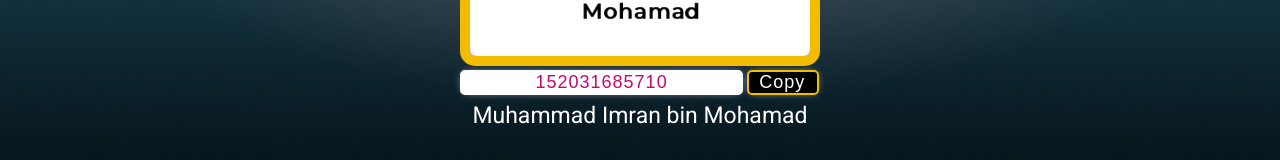
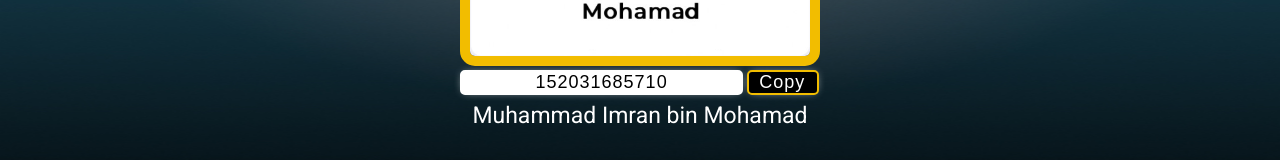
Before and after one commit to 0xh34rtl3ss/Raya22, a plain HTML site: page qr.html in a window 1280 px wide. Shown: the part 510-670 px from the top of the page. Drawn offline with nearby package versions, Linux system fonts and the light colour scheme.

Commit message:
Update qr.html

```diff
--- a/qr.html
+++ b/qr.html
@@ -125,7 +125,7 @@
         font-size: 18px;
         padding: 0 10px 0 10px;
         outline: none;
-        color: #C70773;
+        color: #000000;
         text-align: center;
         box-shadow: 0 0 10px -4px #fff;
         letter-spacing: 1px;
```
